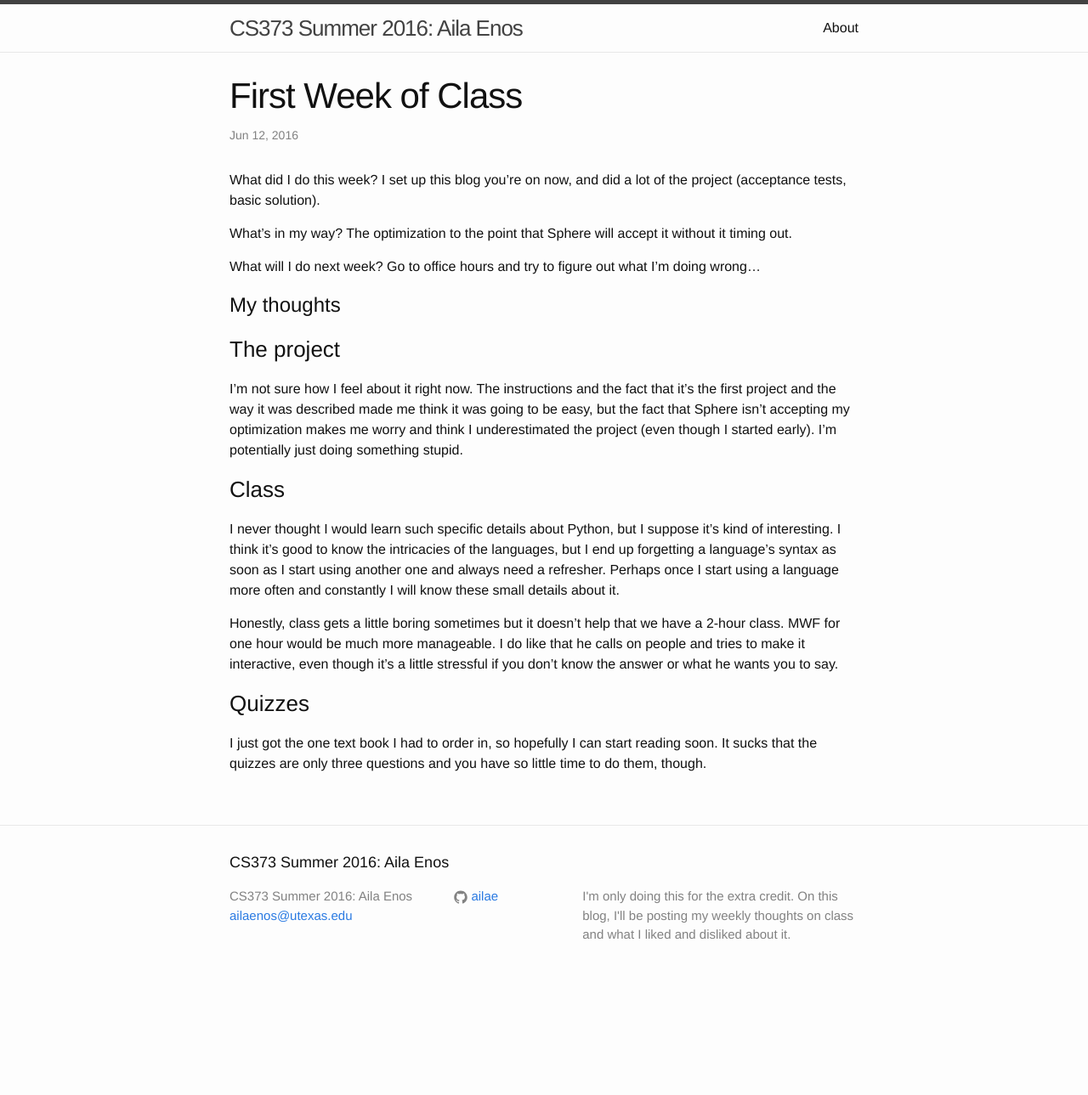
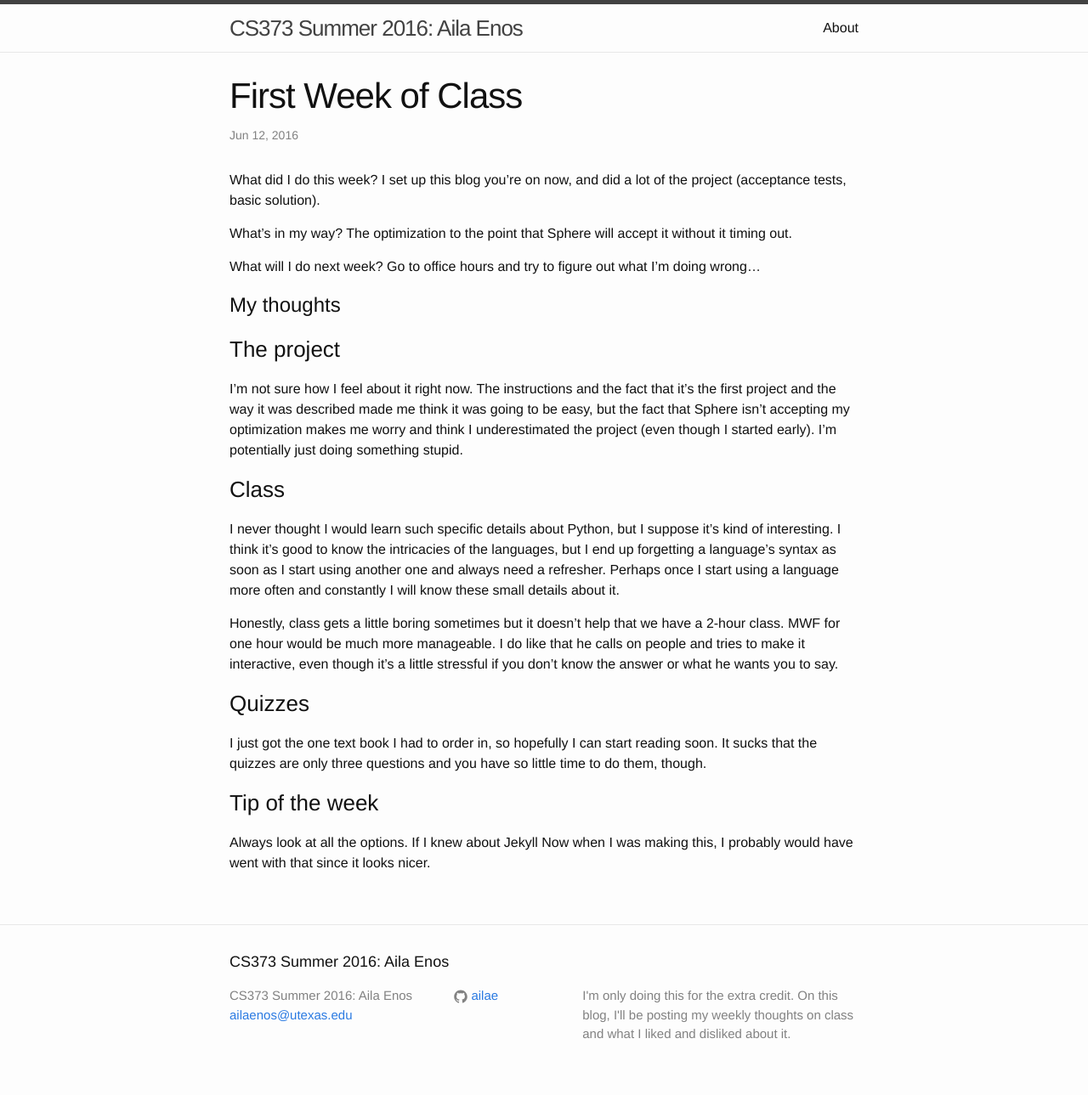
Before and after one commit to ailae/SWEblog, a Jekyll site: the page built from _posts/2016-06-12-first-week-of-class.md, in a window 1280 px wide. Shown: the whole page at 85% size. Built offline with Jekyll 4.4.1, drawn with Linux system fonts in a browser that asks for light colours; before the commit the page ends 1172 px from its top, so only the background shows below that.

Commit message:
Added tip of the week

```diff
--- a/_posts/2016-06-12-first-week-of-class.md
+++ b/_posts/2016-06-12-first-week-of-class.md
@@ -23,3 +23,6 @@ Honestly, class gets a little boring sometimes but it doesn't help that we have
 
 ### Quizzes
 I just got the one text book I had to order in, so hopefully I can start reading soon. It sucks that the quizzes are only three questions and you have so little time to do them, though.
+
+### Tip of the week
+Always look at all the options. If I knew about Jekyll Now when I was making this, I probably would have went with that since it looks nicer.
```
